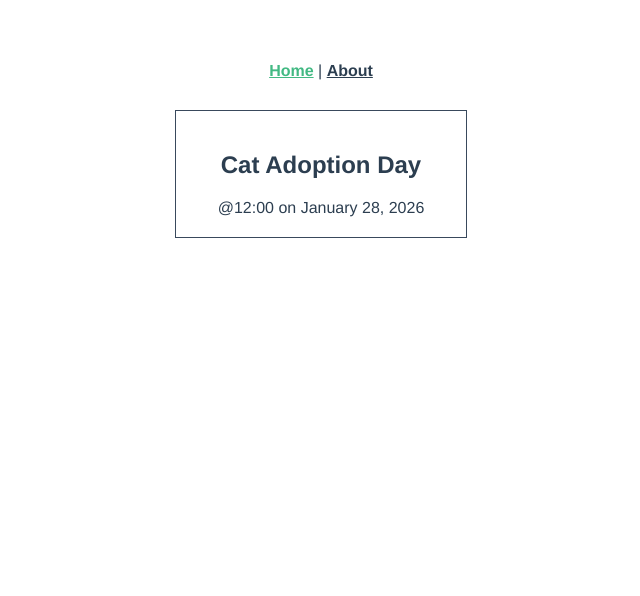
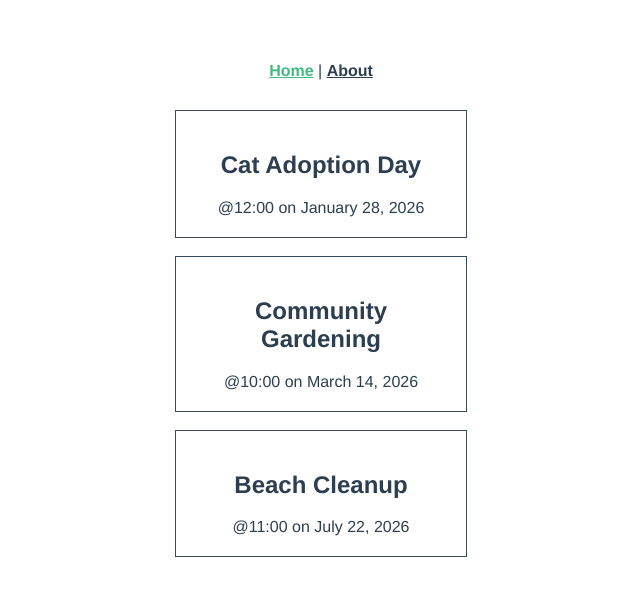
Before and after one commit to MappiPun/LAB02-VUE, a Vue app in the folder lab02-vue/: page / in a window 1280 px wide. Shown: the top 596 px of the page, without its empty margins (319-959 px from the left). Built offline with nearby package versions, Linux system fonts and the light colour scheme.

Commit message:
Checkpoint 8.4

```diff
--- a/lab02-vue/src/components/EventCard.vue
+++ b/lab02-vue/src/components/EventCard.vue
@@ -1,17 +1,22 @@
 <script setup lang="ts">
-import { ref } from 'vue'
+//import { ref } from 'vue'
+import type { Event } from '../types'
 
-const event = ref({
-  id: 5928101,
-  category: 'animal welfare',
-  title: 'Cat Adoption Day',
-  description: 'Find your new feline friend at this event.',
-  location: 'Meow Town',
-  date: 'January 28, 2026',
-  time: '12:00',
-  petsAllowed: true,
-  organizer: 'Kat Laydee'
-})
+defineProps<{
+  event: Event
+}>()
+
+//const event = ref({
+  //id: 5928101,
+  //category: 'animal welfare',
+  //title: 'Cat Adoption Day',
+  //description: 'Find your new feline friend at this event.',
+  //location: 'Meow Town',
+  //date: 'January 28, 2026',
+//   time: '12:00',
+//   petsAllowed: true,
+//   organizer: 'Kat Laydee'
+// })
 </script>
 
 <template>
--- /dev/null
+++ b/lab02-vue/src/events.json
@@ -0,0 +1,35 @@
+[
+  {
+    "id": 5928101,
+    "category": "animal welfare",
+    "title": "Cat Adoption Day",
+    "description": "Find your new feline friend at this event.",
+    "location": "Meow Town",
+    "date": "January 28, 2026",
+    "time": "12:00",
+    "petsAllowed": true,
+    "organizer": "Kat Laydee"
+  },
+  {
+    "id": 4582797,
+    "category": "food",
+    "title": "Community Gardening",
+    "description": "Join us as we tend to the community edible plants.",
+    "location": "Flora City",
+    "date": "March 14, 2026",
+    "time": "10:00",
+    "petsAllowed": true,
+    "organizer": "Fern Pollin"
+  },
+  {
+    "id": 8419988,
+    "category": "sustainability",
+    "title": "Beach Cleanup",
+    "description": "Help pick up trash along the shore.",
+    "location": "Playa Del Carmen",
+    "date": "July 22, 2026",
+    "time": "11:00",
+    "petsAllowed": false,
+    "organizer": "Carey Wales"
+  }
+]
--- /dev/null
+++ b/lab02-vue/src/types.ts
@@ -0,0 +1,11 @@
+export interface Event {
+  id: number
+  category: string
+  title: string
+  description: string
+  location: string
+  date: string
+  time: string
+  petsAllowed: boolean
+  organizer: string
+}
--- a/lab02-vue/src/views/HomeView.vue
+++ b/lab02-vue/src/views/HomeView.vue
@@ -1,9 +1,15 @@
 <script setup lang="ts">
 import EventCard from '@/components/EventCard.vue'
+import eventsData from '../events.json'
 </script>
 
 <template>
   <div class="home">
-    <EventCard />
+
+    <EventCard
+      v-for="event in eventsData"
+      :key="event.id"
+      :event="event"
+    />
   </div>
 </template>
```
